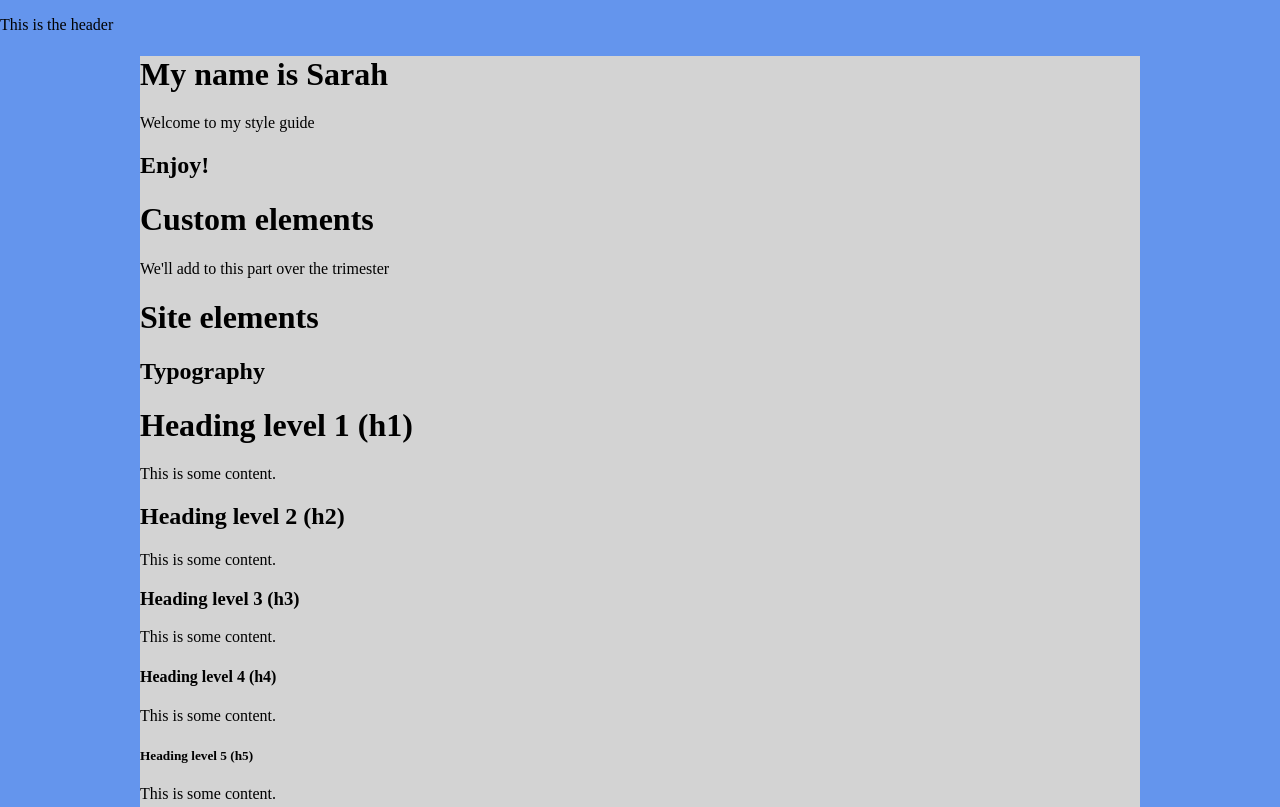
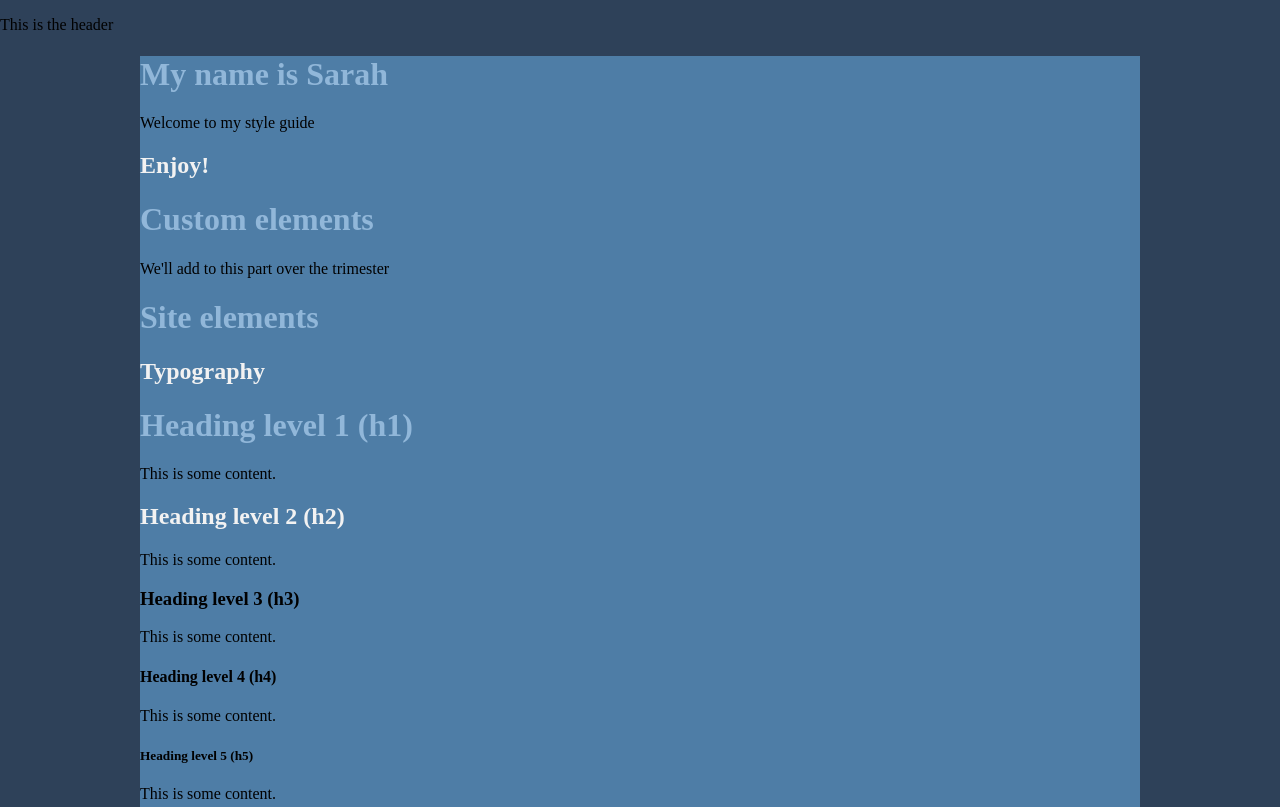
Before and after one commit to SarahIngold/sarah-ingold-web-design-assignment-t2-2022, a plain HTML site: page Index.html in a window 1280 px wide. Shown: the top 807 px of the page. Drawn offline with Linux system fonts and the light colour scheme.

Commit message:
Updated style.css to match site. pitch

```diff
--- a/resources/css/style.css
+++ b/resources/css/style.css
@@ -8,15 +8,23 @@
 }
 
 body {
-    background-color: cornflowerblue;
+    background-color: #2e4159;
 }
 
 /* -------------------- HEADINGS AND TYPE */
 
+h1{
+    color: #91b7d9;
+}
+
+h2{
+    color: #f2f2f2;
+}
+
 /* -------------------- LAYOUTS */
 
 .layout-wide {
-    background-color: lightgrey;
+    background-color: #4e7da6;
 
     max-width: 1000px;
     margin-left: auto;
```
